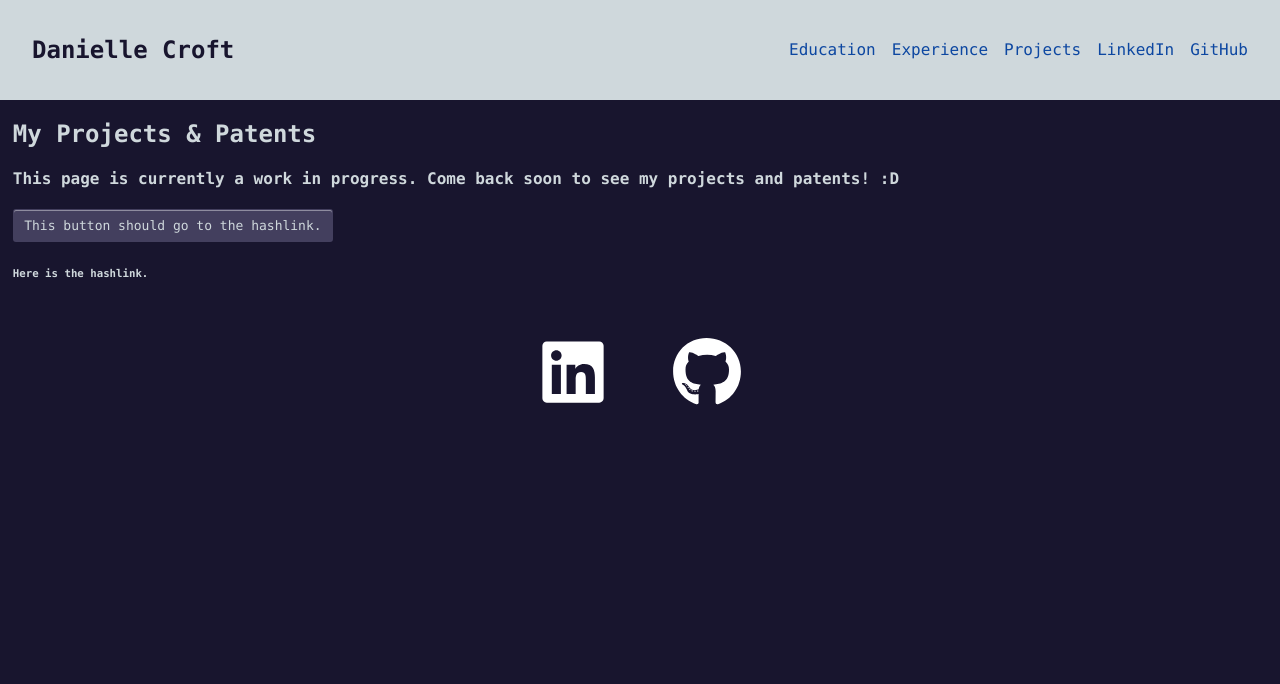
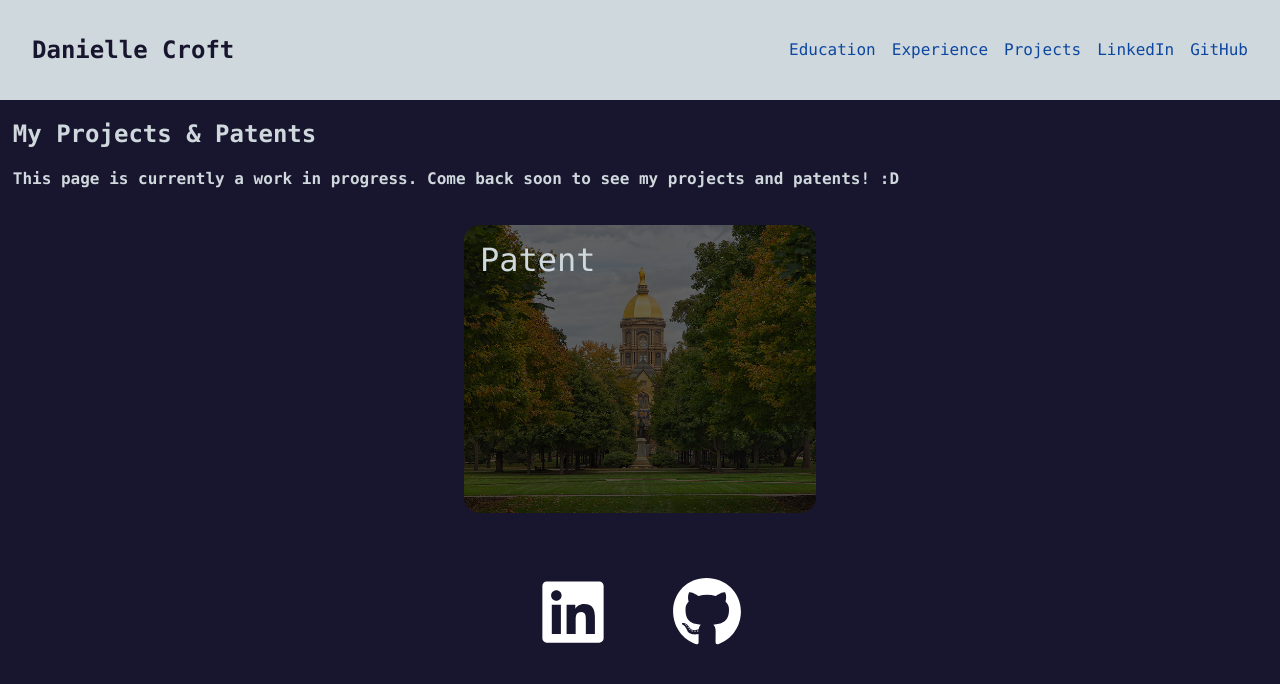
Before and after one commit to daniellec0321/personal-website, a React (Create React App) app: page /projects in a window 1280 px wide. Shown: the top 684 px of the page. Built offline with nearby package versions, Linux system fonts and the light colour scheme.

Commit message:
Began creating the buttons for the projects page

```diff
--- a/src/App.css
+++ b/src/App.css
@@ -279,4 +279,28 @@ nav a {
 .project-button:active {
   box-shadow: none;
 }
+
+.projects-patentLink {
+  background-image: linear-gradient(rgba(0, 0, 0, 0.6), rgba(0, 0, 0, 0.6)), url("images/golden-dome.jpg");
+}
+.projects-patentLink:hover {
+  background-image: linear-gradient(rgba(0, 0, 0, 0.5), rgba(0, 0, 0, 0.5)), url("images/golden-dome.jpg");
+}
+
+.projects-patentLink {
+  background-position: center;
+  background-size: cover;
+  background-color: #433f5e;
+  height: 16rem;
+  width: 20rem;
+  border-radius: 5%;
+  font-size: 2rem;
+  text-decoration: none;
+  padding: 1rem;
+  color: #cfd8dc !important;
+}
+
+.projects-patentLink:hover {
+  background-color: #766fa3;
+}
 /* End CSS for projects section */
--- a/src/Components/Projects/Projects.js
+++ b/src/Components/Projects/Projects.js
@@ -2,6 +2,7 @@ import React from "react";
 import Header from "../Header/Header";
 import Footer from "../Footer/Footer";
 import { HashLink } from 'react-router-hash-link';
+import { Link } from "react-router-dom";
 
 function Projects() {
   return (
@@ -10,8 +11,9 @@ function Projects() {
     <div className="page">
       <h2>My Projects & Patents</h2>
       <h4>This page is currently a work in progress. Come back soon to see my projects and patents! :D</h4>
-      <HashLink smooth to='/projects#test' className="project-button">This button should go to the hashlink.</HashLink>
-      <h6 id="test">Here is the hashlink.</h6>
+      <div className="mainPageArticleContainer">
+        <HashLink smooth to="/projects#patent" className="projects-patentLink">Patent</HashLink>
+      </div>
     </div>
     <Footer />
     </>
```
